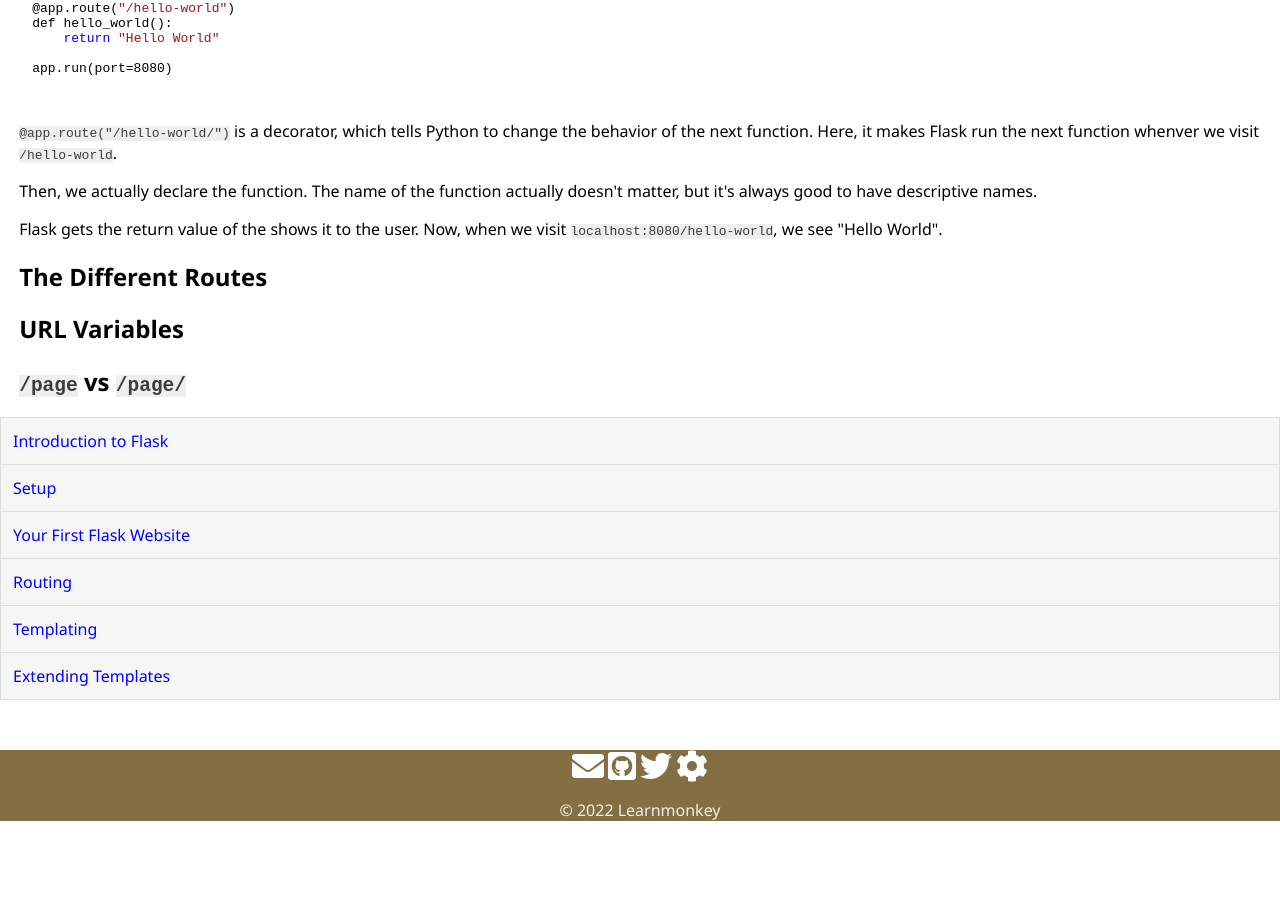
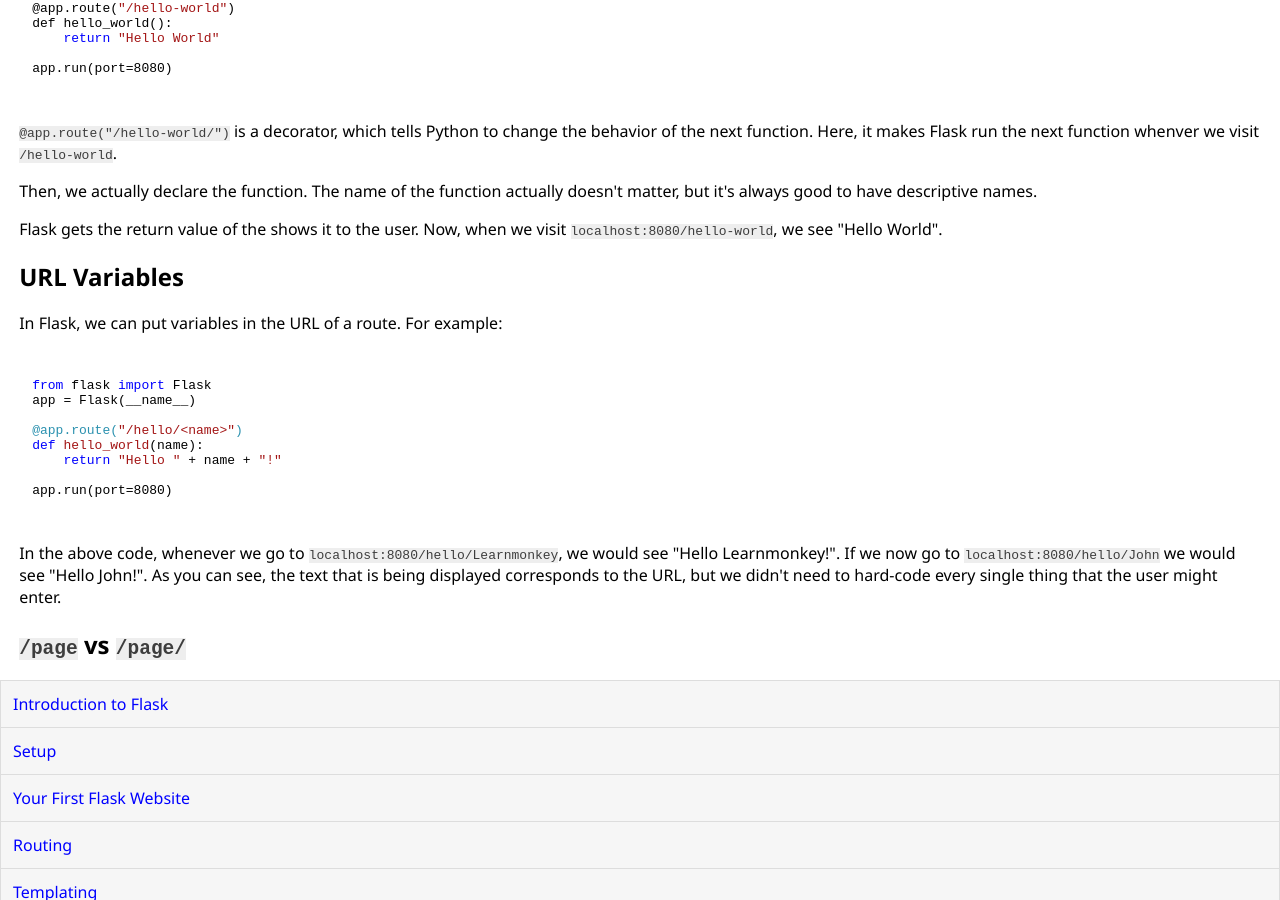
Before and after one commit to learnmonkey/learnmonkey.github.io, a Jekyll site: the page built from programming/python/flask/routing.html, in a window 1280 px wide and 900 px high, scrolled down 653 px. Built offline with Jekyll 4.4.1, drawn with Linux system fonts in a browser that asks for light colours; nearby versions of some CDN libraries; before the commit the page ends 1490 px from its top, so only the background shows below that.

Commit message:
url variables flask

```diff
--- a/programming/python/flask/routing.html
+++ b/programming/python/flask/routing.html
@@ -31,11 +31,19 @@ app.run(port=8080)
 </section>
 
 <section>
-    <h2>The Different Routes</h2>
-</section>
+    <h2>URL Variables</h2>
+    <p>In Flask, we can put variables in the URL of a route. For example: </p>
+    <pre><code class="language-python">
+from flask import Flask
+app = Flask(__name__)
 
-<section>
-    <h2>URL Variables</h2>
+@app.route("/hello/&lt;name>")
+def hello_world(name):
+    return "Hello " + name + "!"
+
+app.run(port=8080)
+    </code></pre>
+    <p>In the above code, whenever we go to <code>localhost:8080/hello/Learnmonkey</code>, we would see "Hello Learnmonkey!". If we now go to <code>localhost:8080/hello/John</code> we would see "Hello John!". As you can see, the text that is being displayed corresponds to the URL, but we didn't need to hard-code every single thing that the user might enter.</p>
 </section>
 
 <section>
```
